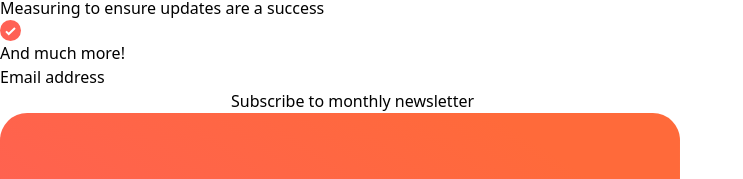
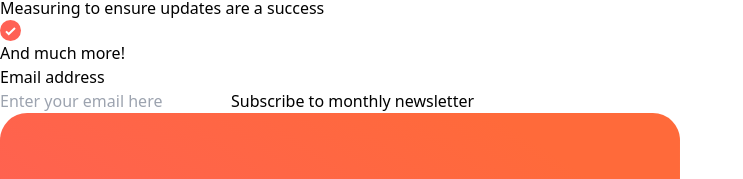
Before and after one commit to hannahf86/newsletter, a React (Vite) app: page / in a window 1280 px wide. Shown: the part 118-297 px from the top of the page, without its empty margins (0-743 px from the left). Built offline with nearby package versions, Linux system fonts and the light colour scheme; no server answers.

Commit message:
formik and yup added

```diff
--- a/data/db.json
+++ /dev/null
@@ -1,20 +0,0 @@
-{
-  "email": [
-    {
-      "email": "test@example.com",
-      "id": 1
-    },
-    {
-      "id": 2
-    },
-    {
-      "id": 3
-    },
-    {
-      "id": 4
-    },
-    {
-      "id": 5
-    }
-  ]
-}
--- a/package.json
+++ b/package.json
@@ -10,8 +10,10 @@
     "preview": "vite preview"
   },
   "dependencies": {
+    "formik": "^2.4.2",
     "react": "^18.2.0",
-    "react-dom": "^18.2.0"
+    "react-dom": "^18.2.0",
+    "yup": "^1.2.0"
   },
   "devDependencies": {
     "@types/react": "^18.0.37",
--- a/src/Components/Form.jsx
+++ b/src/Components/Form.jsx
@@ -1,8 +1,28 @@
 import React from 'react';
-import { useState, useEffect } from 'react';
-
+import { useFormik } from 'formik';
+import * as Yup from 'yup';
 
 const Form = () => {
+
+  // Formik Logics
+
+  const formik = useFormik({
+    initialValues: {
+      email: '',
+    },
+
+    // Validate Form
+    validationScheme: Yup.object({
+      email: Yup.string()
+      .email("Invalid email address")
+      .required("Email is required"),
+    }),
+
+    // Submit Form
+    onSubmit:(values) => {
+
+    }
+  })
 
   const styles = {
     text: 'text-[#36384E] font-semibold mb-4 text-sm',
@@ -10,60 +30,27 @@ const Form = () => {
     button: 'bg-gradient-to-r from-pink-500 to-[#FF6257] p-4 rounded-xl w-full text-white font-bold',
   }
 
-  const [ email, setEmail ] = useState( " " )
-  const [ isPending, setIsPending ] = useState( false )
-  const [ error, setError ] = useState(null)
-
-  const handleSubmit = (e) => {
-    e.preventDefault();
-    setIsPending(true)
-
-    // console.log( newsletterForm )
-  }
-
-  useEffect(() => { // need to run at every render
-      fetch ('http://localhost:8000/email', {
-        method: 'POST',
-        headers: { "Content-Type": "application/json" },
-        body: JSON.stringify(email)
-      })
-      .then(res => {
-        if(!res.ok) {
-          throw Error ('Could not connect to server');
-        }
-        return res.json()
-      })
-      .then((data) => {
-        setEmail(data);
-        setIsPending(false);
-        setError(null);
-      })
-      .catch((err) => {
-        setIsPending(false);
-        setError(err.message);
-      })
-  });
 
   return (
     <div>
 
       <p className={styles.text}>Email address</p>
 
-      <form onSubmit={ handleSubmit }>
+      <form>
         <input
           className={ styles.input }
           type="text"
           placeholder='Enter your email here'
           id='email'
           required
-          value={ email }
-          onChange = {(e) => setEmail(e.target.value)}
+          value={ formik.values.email }
+          onChange = { formik.handleChange }
+          onSubmit = { formik.handleSubmit }
         />
-        { !isPending && <button className={styles.button}>Subscribe to monthly newsletter</button>}
-        { isPending && <button disabled className={styles.button}>Subscribing...</button>}
+        <button type='submit' className={styles.button}>Subscribe to monthly newsletter</button>
       </form>
 
-      <p></p>
+
 
     </div>
   )
```
Also changed, not shown: 1 other file (tests, documents, lock files or other folders).
